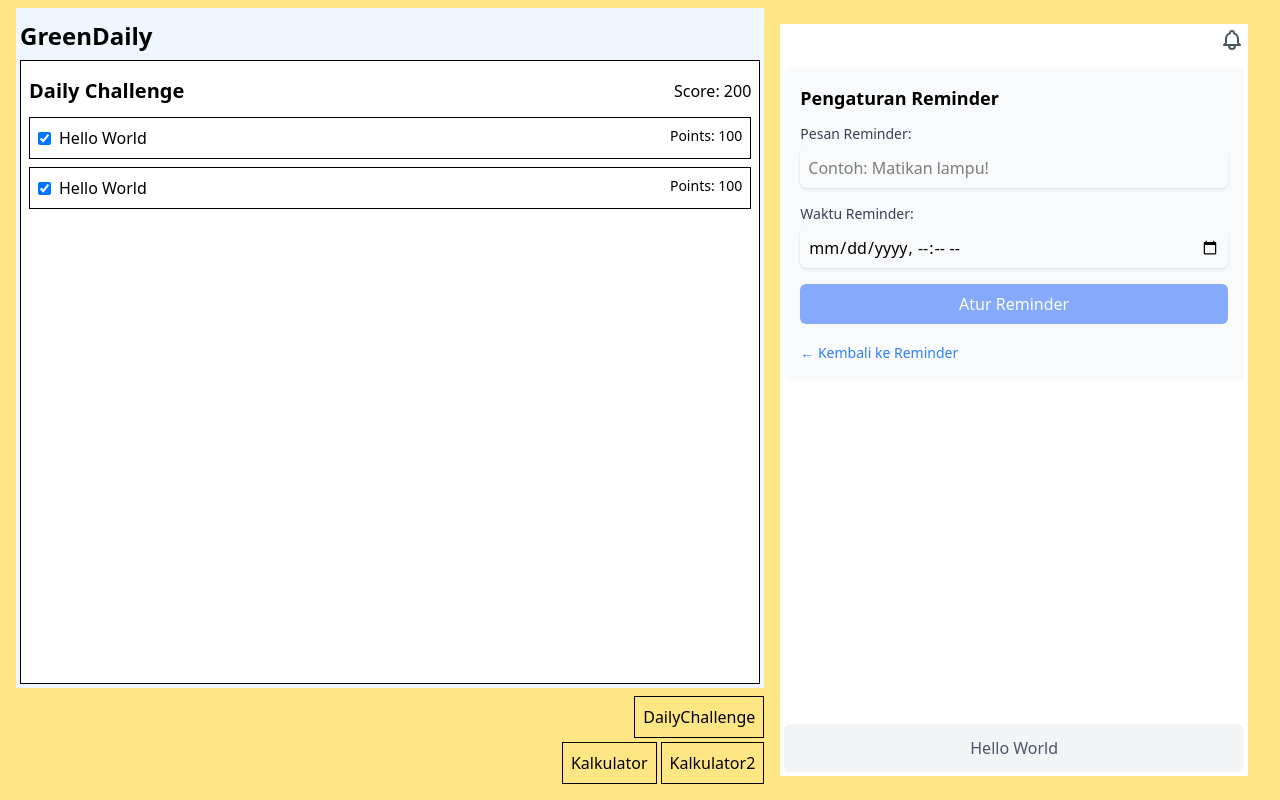
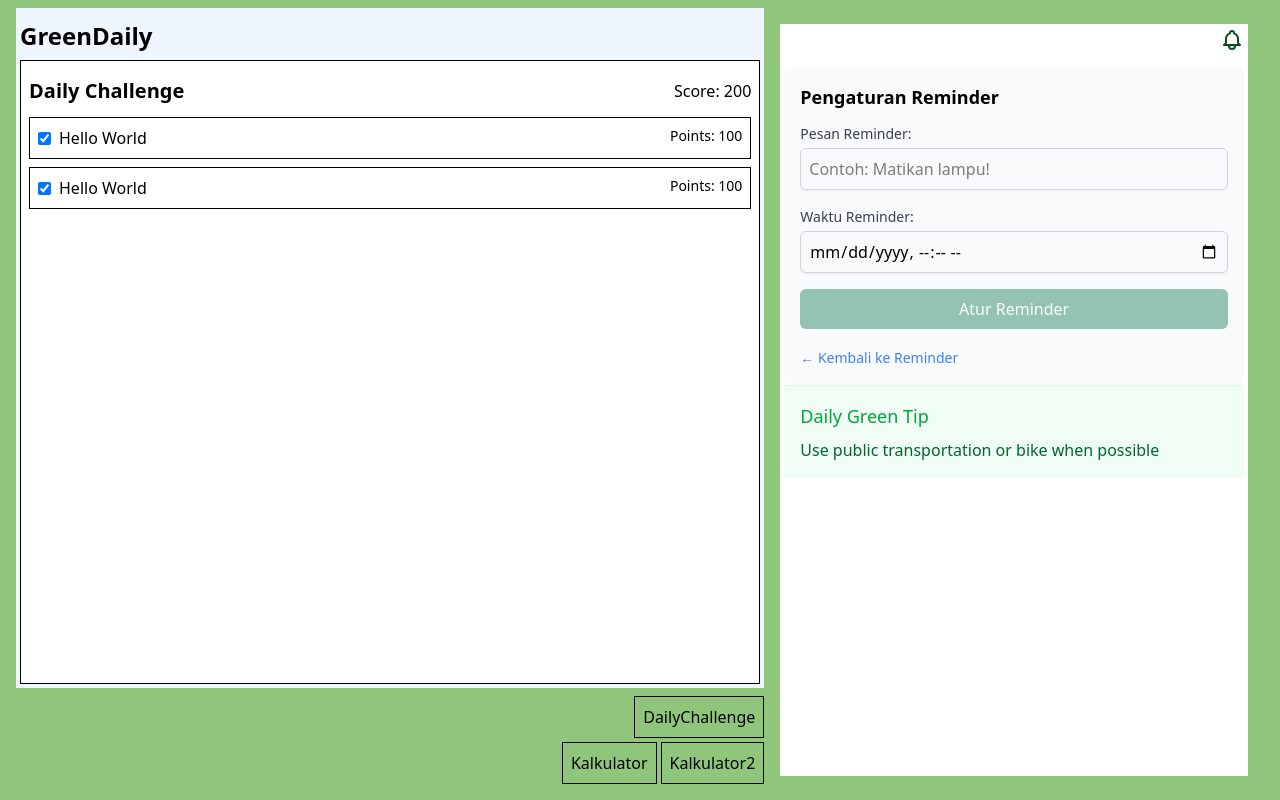
Before and after one commit to sihotang-yonathan1/GreenDaily, a React (Vite) app: page / in a window 1280 px wide. Both pictures are taken after a click on the button 1232 px from the left and 40 px from the top of the page. Built offline with nearby package versions, Linux system fonts and the light colour scheme.

Commit message:
tips-ui-notif

```diff
--- a/src/app/index.tsx
+++ b/src/app/index.tsx
@@ -12,7 +12,7 @@ export function MainAppGenericLayout({children}: PropsWithChildren){
 
 export function DashboardLayout(){
   return (
-    <div className="flex w-dvw h-dvh bg-amber-200 py-2 px-4">
+    <div className="flex w-dvw h-dvh bg-[#90C67C] py-2 px-4">
 
       <div className="flex flex-col w-[60dvw]">
       <div className="flex flex-col h-[85dvh] bg-blue-50 p-1">
--- a/src/app/reminder/index.tsx
+++ b/src/app/reminder/index.tsx
@@ -1,4 +1,7 @@
 import React, { PropsWithChildren, useState } from "react";
+import { DailyTip } from './tips';
+import styles from './style.module.css';
+
 
 interface ReminderData {
   id: string;
@@ -58,22 +61,22 @@ export function ReminderLayout({children}: PropsWithChildren){
   };
 
   return (
-    <div className="flex flex-col bg-white w-full h-full px-1 py-1">
-      <div className="flex flex-col">
-        <div className="flex justify-end gap-x-2">
-          <button onClick={() => setActiveTab('settings')} className="text-gray-600 hover:text-gray-900">
-            <svg xmlns="http://www.w3.org/2000/svg" className="h-6 w-6" fill="none" viewBox="0 0 24 24" stroke="currentColor">
+    <div className={styles.container}>
+      <div className={styles.column}>
+        <div className={styles.headerActions}>
+          <button onClick={() => setActiveTab('settings')} className={styles.settingsButton}>
+            <svg xmlns="http://www.w3.org/2000/svg" className={styles.settingsIcon} fill="none" viewBox="0 0 24 24" stroke="currentColor">
               <path strokeLinecap="round" strokeLinejoin="round" strokeWidth={2} d="M15 17h5l-1.405-1.405A2.001 2.001 0 0118 14.158V11a6.002 6.002 0 00-4-5.659V5a2 2 0 10-4 0v.341C7.67 6.141 6 8.388 6 11v3.159c0 .538-.214 1.055-.595 1.436L4 17h5m6 0v1a3 3 0 11-6 0v-1m6 0H9" />
             </svg>
           </button>
         </div>
 
         {activeTab === 'settings' ? (
-          <div className="mt-4 p-4 bg-gray-50 rounded-md">
-            <h2 className="text-lg font-semibold mb-3">Pengaturan Reminder</h2>
-            <div className="space-y-4">
+          <div className={styles.settingsPanel}>
+            <h2 className={styles.settingsTitle}>Pengaturan Reminder</h2>
+            <div className={styles.formGroup}>
               <div>
-                <label htmlFor="reminderMessage" className="block text-sm font-medium text-gray-700">
+                <label htmlFor="reminderMessage" className={styles.label}>
                   Pesan Reminder:
                 </label>
                 <input
@@ -81,13 +84,13 @@ export function ReminderLayout({children}: PropsWithChildren){
                   id="reminderMessage"
                   value={reminderMessage}
                   onChange={(e) => setReminderMessage(e.target.value)}
-                  className="mt-1 block w-full rounded-md border-gray-300 shadow-sm focus:border-blue-500 focus:ring-blue-500 p-2"
+                  className={styles.input}
                   placeholder="Contoh: Matikan lampu!"
                 />
               </div>
 
               <div>
-                <label htmlFor="reminderDateTime" className="block text-sm font-medium text-gray-700">
+                <label htmlFor="reminderDateTime" className={styles.label}>
                   Waktu Reminder:
                 </label>
                 <input
@@ -95,27 +98,27 @@ export function ReminderLayout({children}: PropsWithChildren){
                   id="reminderDateTime"
                   value={reminderDateTime}
                   onChange={(e) => setReminderDateTime(e.target.value)}
-                  className="mt-1 block w-full rounded-md border-gray-300 shadow-sm focus:border-blue-500 focus:ring-blue-500 p-2"
+                  className={styles.input}
                 />
               </div>
 
               <button
                 onClick={handleSetReminder}
-                className="w-full bg-blue-600 text-white px-4 py-2 rounded-md hover:bg-blue-700 disabled:opacity-50 disabled:cursor-not-allowed"
+                className={styles.submitButton}
                 disabled={!reminderMessage || !reminderDateTime}
               >
                 Atur Reminder
               </button>
             </div>
             {statusMessage && (
-              <p className={`mt-4 text-sm ${statusMessage.startsWith('Error') ? 'text-red-600' : 'text-green-600'}`}>
+              <p className={`${styles.statusMessage} ${statusMessage.startsWith('Error') ? styles.errorMessage : styles.successMessage}`}>
                 {statusMessage}
               </p>
             )}
             <div className="mt-4">
               <button
                 onClick={() => { setActiveTab('reminder'); setStatusMessage(''); }}
-                className="text-sm text-blue-500 hover:underline"
+                className={styles.backButton}
               >
                 ← Kembali ke Reminder
               </button>
@@ -123,13 +126,13 @@ export function ReminderLayout({children}: PropsWithChildren){
           </div>
         ) : (
           <>
-            <div className="flex flex-row gap-x-1 py-2 w-full items-center">
-              <div className="flex border rounded-2xl w-full">
-                <input type="text" className="border-none outline-none px-2 py-2" placeholder="Cari Lokasi"/>
+            <div className={styles.searchContainer}>
+              <div className={styles.searchInput}>
+                <input type="text" className={styles.searchInputField} placeholder="Cari Lokasi"/>
               </div>
               <button
                 onClick={() => setActiveTab('settings')}
-                className="px-4 py-2 rounded-full bg-blue-500 text-white hover:bg-blue-600 text-sm"
+                className={styles.setReminderButton}
               >
                 Atur Reminder
               </button>
@@ -140,9 +143,7 @@ export function ReminderLayout({children}: PropsWithChildren){
 
       {activeTab === 'reminder' && <ReminderPage reminders={activeReminders} />}
 
-      <div className="mt-auto p-3 bg-gray-100 rounded-md text-gray-600 text-center">
-        <p>Hello World</p>
-      </div>
+      <DailyTip />
     </div>
   );
 }
@@ -153,9 +154,9 @@ interface ReminderPageProps {
 
 export function ReminderPage({ reminders = [] }: ReminderPageProps){
   return (
-    <div className="p-4 text-gray-700">
-      <p className="font-semibold mb-2">Reminder Anda:</p>
-      <ul className="list-disc list-inside">
+    <div className={styles.reminderList}>
+      <p className={styles.reminderTitle}>Reminder Anda:</p>
+      <ul className={styles.reminderItems}>
         {reminders.length > 0 ? (
           reminders.map(reminder => (
             <li key={reminder.id}>
--- /dev/null
+++ b/src/app/reminder/style.module.css
@@ -0,0 +1,181 @@
+.container {
+  display: flex;
+  flex-direction: column;
+  background-color: #ffffff;
+  width: 100%;
+  height: 100%;
+  padding-left: 0.25rem;
+  padding-right: 0.25rem;
+  padding-top: 0.25rem;
+  padding-bottom: 0.25rem;
+}
+
+.column {
+  display: flex;
+  flex-direction: column;
+}
+
+.headerActions {
+  display: flex;
+  justify-content: flex-end;
+  column-gap: 0.5rem; /* gap-x-2 in Tailwind is 0.5rem */
+}
+
+.settingsButton {
+  color: #0a4e1c; /* text-gray-600 */
+  transition: color 0.2s;
+}
+.settingsButton:hover {
+  color: #111827; /* text-gray-900 */
+}
+
+.settingsIcon {
+  height: 1.5rem; /* h-6 */
+  width: 1.5rem;  /* w-6 */
+}
+
+.settingsPanel {
+  margin-top: 1rem; /* mt-4 */
+  padding: 1rem; /* p-4 */
+  background-color: #f9fafb; /* bg-gray-50 */
+  border-radius: 0.375rem; /* rounded-md */
+}
+
+.settingsTitle {
+  font-size: 1.125rem; /* text-lg */
+  font-weight: 600; /* font-semibold */
+  margin-bottom: 0.75rem; /* mb-3 */
+}
+
+.formGroup {
+  display: flex;
+  flex-direction: column;
+  gap: 1rem; /* space-y-4 */
+}
+
+.inputContainer {
+  margin-top: 0.25rem; /* mt-1 */
+  display: block;
+  width: 100%;
+}
+
+.label {
+  display: block;
+  font-size: 0.875rem; /* text-sm */
+  font-weight: 500; /* font-medium */
+  color: #374151; /* text-gray-700 */
+}
+
+.input {
+  margin-top: 0.25rem; /* mt-1 */
+  display: block;
+  width: 100%;
+  border-radius: 0.375rem; /* rounded-md */
+  border: 1px solid #d1d5db; /* border-gray-300 */
+  box-shadow: 0 1px 2px 0 rgba(0,0,0,0.05); /* shadow-sm */
+  padding: 0.5rem; /* p-2 */
+  transition: border-color 0.2s, box-shadow 0.2s;
+}
+.input:focus {
+  border-color: #537D5D; /* focus:border-blue-500 */
+  box-shadow: 0 0 0 1px #73946B; /* focus:ring-blue-500 */
+  outline: none;
+}
+
+.submitButton {
+  width: 100%;
+  background-color: #328E6E; /* bg-blue-600 */
+  color: #fff;
+  padding-left: 1rem; /* px-4 */
+  padding-right: 1rem;
+  padding-top: 0.5rem; /* py-2 */
+  padding-bottom: 0.5rem;
+  border-radius: 0.375rem; /* rounded-md */
+  transition: background-color 0.2s, opacity 0.2s, cursor 0.2s;
+}
+.submitButton:hover {
+  background-color: #67AE6E; /* hover:bg-blue-700 */
+}
+.submitButton:disabled {
+  opacity: 0.5; /* disabled:opacity-50 */
+  cursor: not-allowed; /* disabled:cursor-not-allowed */
+}
+
+.statusMessage {
+  margin-top: 1rem; /* mt-4 */
+  font-size: 0.875rem; /* text-sm */
+}
+
+.errorMessage {
+  color: #dc2626; /* text-red-600 */
+}
+
+.successMessage {
+  color: #16a34a; /* text-green-600 */
+}
+
+.backButton {
+  font-size: 0.875rem; /* text-sm */
+  color: #3b82f6; /* text-blue-500 */
+  text-decoration: none;
+  transition: text-decoration 0.2s;
+}
+.backButton:hover {
+  text-decoration: underline;
+}
+
+.searchContainer {
+  display: flex;
+  flex-direction: row;
+  gap: 0.25rem; /* gap-x-1 */
+  padding-top: 0.5rem; /* py-2 */
+  padding-bottom: 0.5rem;
+  width: 100%;
+  align-items: center;
+}
+
+.searchInput {
+  display: flex;
+  border: 1px solid #d1d5db;
+  border-radius: 1rem; /* rounded-2xl */
+  width: 100%;
+}
+
+.searchInputField {
+  border: none;
+  outline: none;
+  padding-left: 0.5rem; /* px-2 */
+  padding-right: 0.5rem;
+  padding-top: 0.5rem; /* py-2 */
+  padding-bottom: 0.5rem;
+}
+
+.setReminderButton {
+  padding-left: 1rem; /* px-4 */
+  padding-right: 1rem;
+  padding-top: 0.5rem; /* py-2 */
+  padding-bottom: 0.5rem;
+  border-radius: 9999px; /* rounded-full */
+  background-color: #328E6E; /* bg-blue-500 */
+  color: #fff;
+  font-size: 0.875rem; /* text-sm */
+  transition: background-color 0.2s;
+}
+.setReminderButton:hover {
+  background-color: #67AE6E; /* hover:bg-blue-600 */
+}
+
+.reminderList {
+  padding: 1rem; /* p-4 */
+  color: #374151; /* text-gray-700 */
+}
+
+.reminderTitle {
+  font-weight: 600; /* font-semibold */
+  margin-bottom: 0.5rem; /* mb-2 */
+}
+
+.reminderItems {
+  list-style-type: disc; /* list-disc */
+  padding-left: 1.5rem; /* list-inside */
+}
--- /dev/null
+++ b/src/app/reminder/tips.tsx
@@ -0,0 +1,53 @@
+import { useState, useEffect } from 'react';
+import styles from './style.module.css';
+
+const environmentalTips = [
+  "Turn off lights when leaving a room to save energy",
+  "Use a reusable water bottle instead of plastic bottles",
+  "Take shorter showers to conserve water",
+  "Bring your own shopping bags to reduce plastic waste",
+  "Unplug electronics when not in use to save power",
+  "Use public transportation or bike when possible",
+  "Start composting your food waste",
+  "Switch to LED light bulbs for energy efficiency",
+  "Plant trees or start a small garden to improve air quality",
+  "Use cloth napkins instead of paper napkins",
+  "Fix leaky faucets to prevent water waste",
+  "Use natural cleaning products to reduce chemical pollution",
+  "Support local farmers and buy seasonal produce",
+  "Reduce meat consumption one day a week",
+  "Use cold water for laundry when possible",
+  "Start recycling paper, plastic, and glass",
+  "Use a reusable coffee cup for your daily coffee",
+  "Turn off your computer at night",
+  "Use rechargeable batteries instead of disposable ones",
+  "Collect rainwater for watering plants",
+  "Use both sides of paper when printing",
+  "Repair items instead of replacing them",
+  "Choose products with minimal packaging",
+  "Use a pressure cooker to save energy while cooking",
+  "Keep your vehicle's tires properly inflated for better fuel efficiency"
+];
+
+export function DailyTip() {
+  const [currentTip, setCurrentTip] = useState("");
+
+  useEffect(() => {
+    // Get today's date to ensure same tip shows all day
+    const today = new Date().toDateString();
+
+    // Use date to get consistent tip for the day
+    const tipIndex = today.split('').reduce((acc, char) => acc + char.charCodeAt(0), 0) % environmentalTips.length;
+
+    setCurrentTip(environmentalTips[tipIndex]);
+  }, []);
+
+  return (
+    <div className="p-4 bg-green-50 border-t border-green-100">
+      <div className="max-w-4xl mx-auto">
+        <h3 className="text-lg font-medium text-green-600">Daily Green Tip</h3>
+        <p className="mt-2 font-medium text-green-800">{currentTip}</p>
+      </div>
+    </div>
+  );
+}
```
Lines whose indentation alone changed are shown as unchanged.
